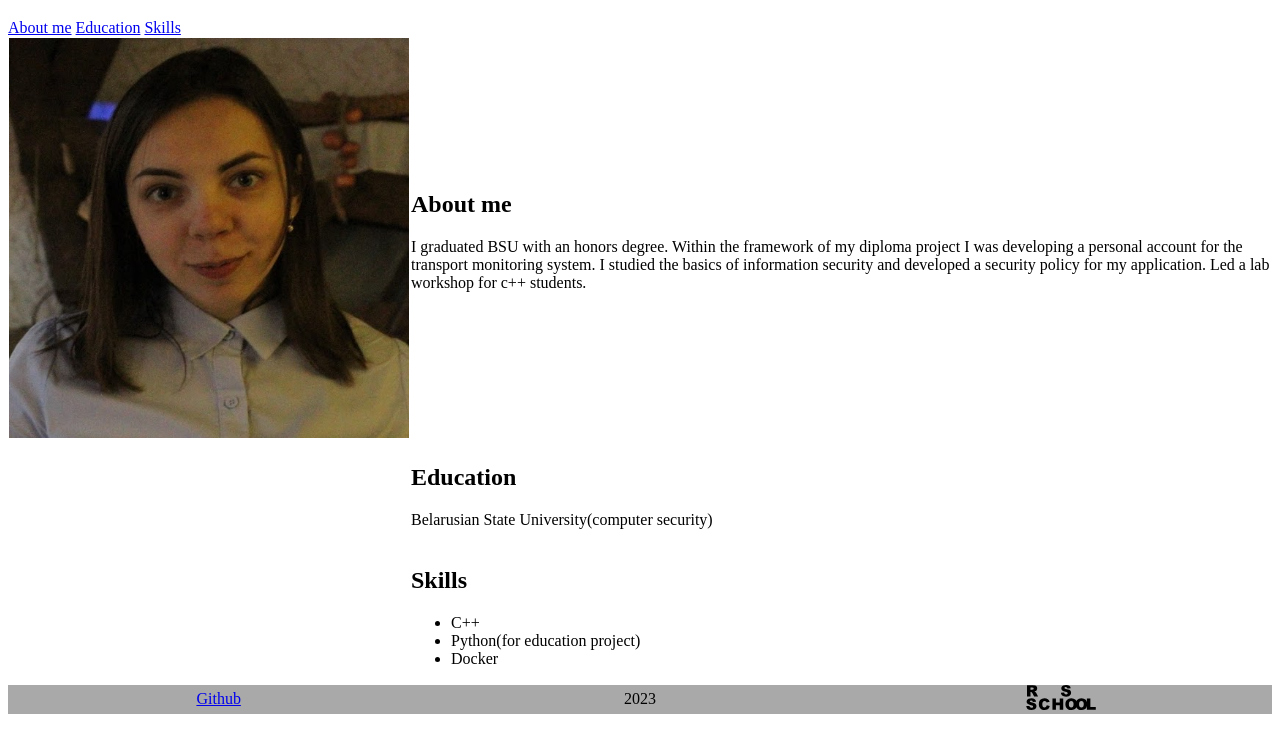
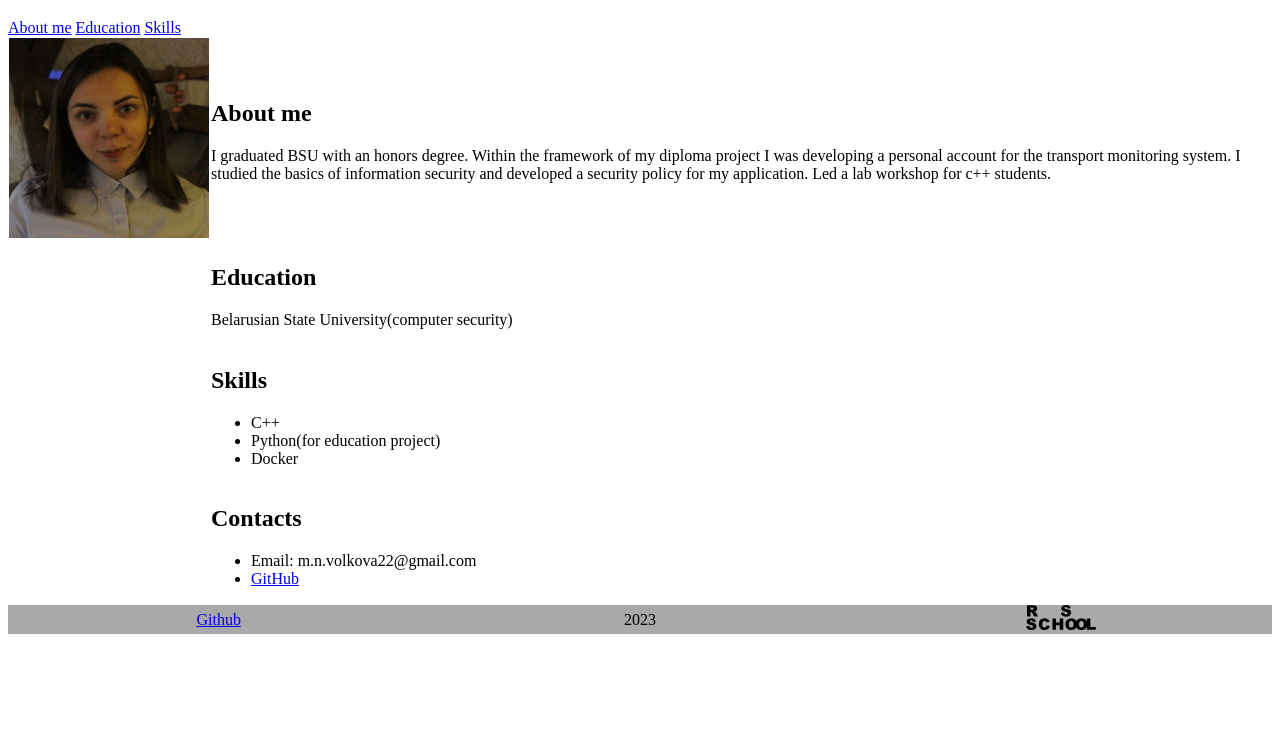
Before and after one commit to marysia1998/rsschool-cv-1, a plain HTML site: page index.html in a window 1280 px wide. Shown: the part 61-800 px from the top of the page. Drawn offline with Linux system fonts and the light colour scheme.

Commit message:
feat: add contacts information

```diff
--- a/index.html
+++ b/index.html
@@ -19,7 +19,7 @@
     <main>
         <table cellspacing="0" class = "information">
             <tr class = "aboutMe" id = aboutMe>
-             <td id="foto"><img src = "foto_me.png" width = "400" height = "400" class = "foto" alt = "Foto of me"></td>
+             <td id="foto"><img src = "foto_me.png" width = "100" height = "200" class = "foto" alt = "Foto of me"></td>
              <td id="about_me">
                 <h2>About me</h2>
                 <p>I graduated BSU with an honors degree.
@@ -48,6 +48,16 @@
                     </ul>
                 </td>
             </tr>
+            <tr class = "contacts">
+                <td> </td>
+                <td id = "contacts">
+                    <h2>Contacts</h2>
+                    <ul>
+                        <li><a>Email: </a>m.n.volkova22@gmail.com</li>
+                        <li><a href="https://github.com/marysia1998">GitHub</a></li>
+                    </ul>
+                </td>
+            </tr>
            </table>
     </main>
     <footer>
--- a/style.css
+++ b/style.css
@@ -3,7 +3,7 @@
     width: 100%;
 }
 .foto{
-    width:400px
+    width:200px
 }
 footer{
     display:grid;
```
